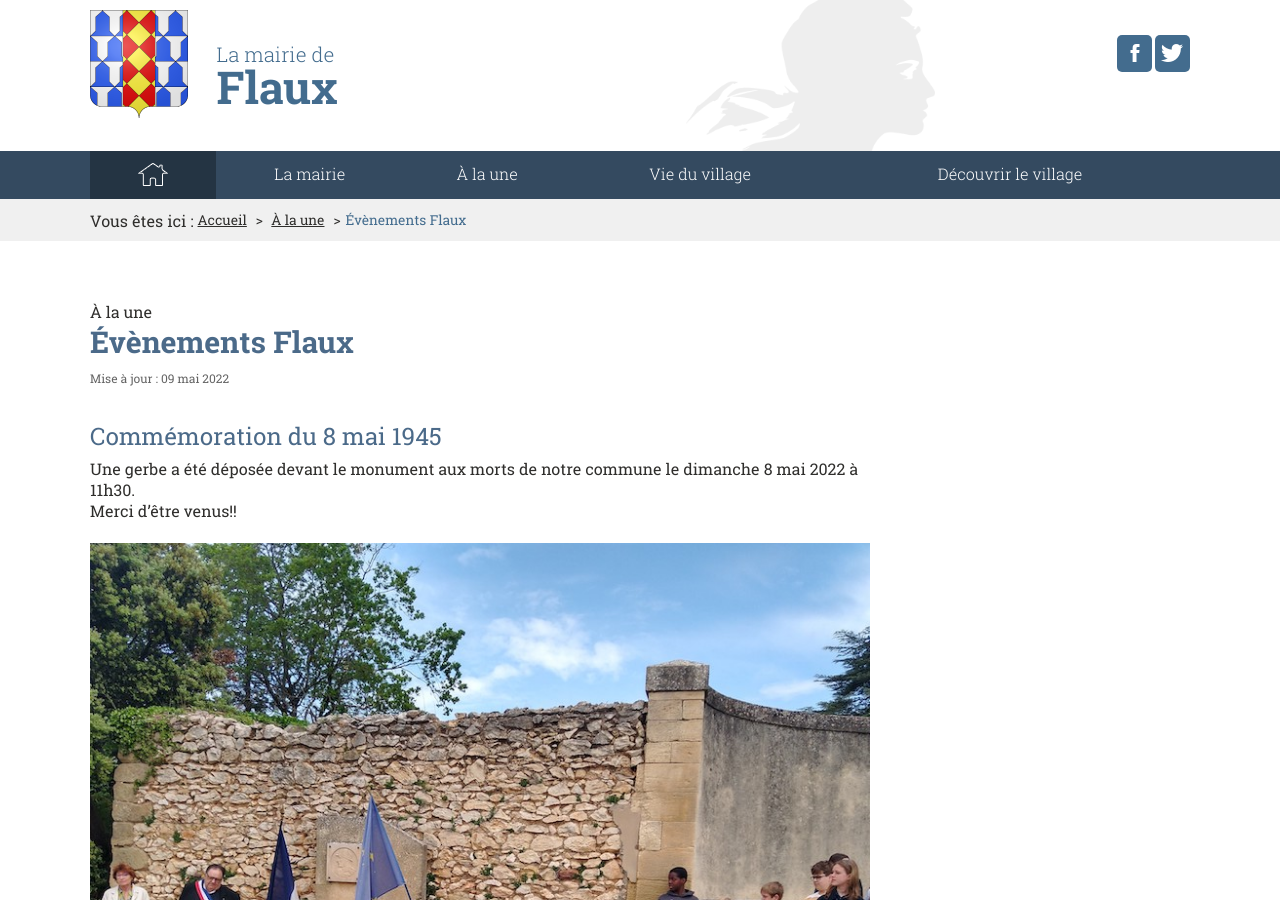
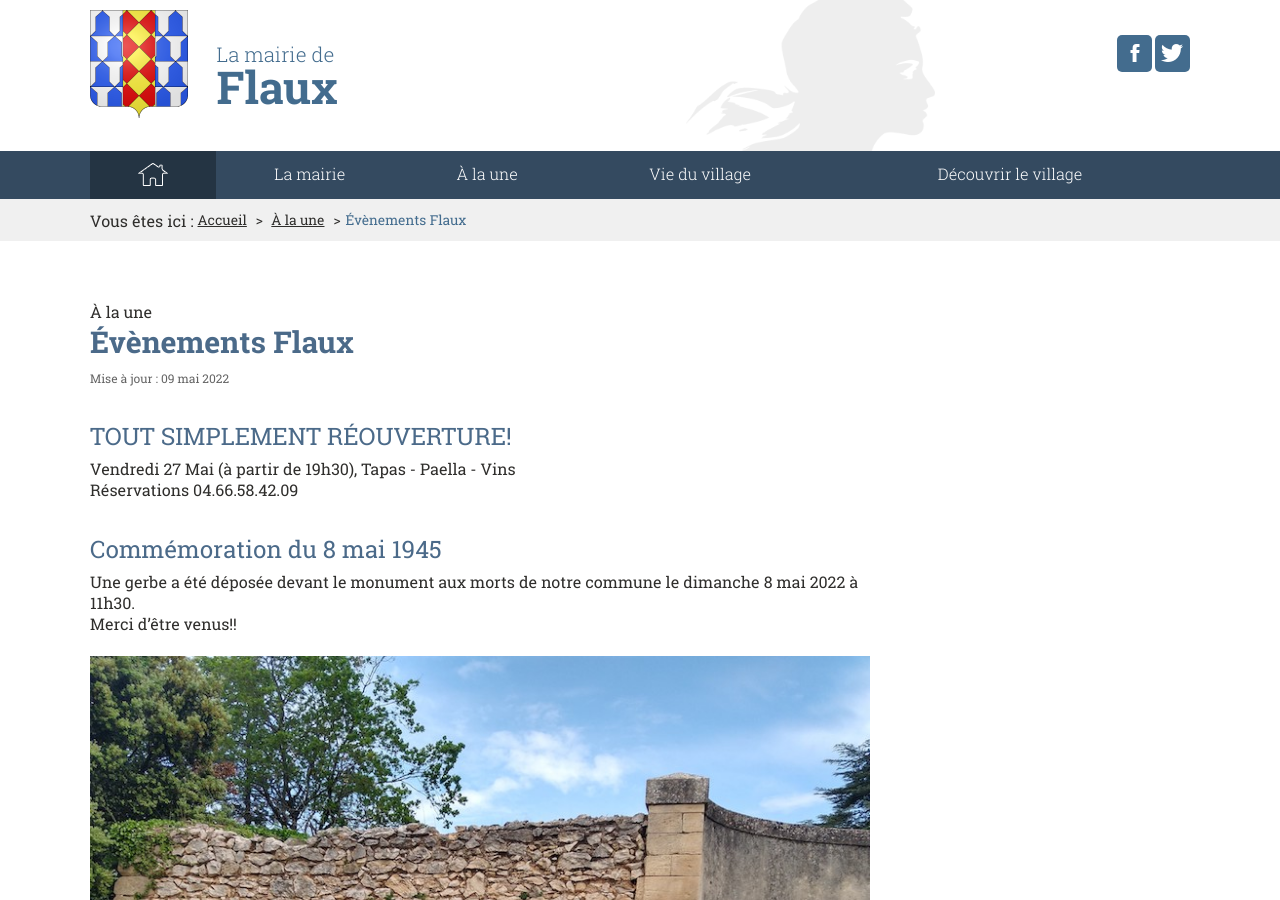
Before and after one commit to Flaux-Village/flaux-village.github.io, a Jekyll site: the page built from _actualites/evenementsflaux.md, in a window 1280 px wide and 900 px high. Built offline with Jekyll 4.4.1, drawn with Linux system fonts in a browser that asks for light colours.

Commit message:
Update evenementsflaux.md

```diff
--- a/_actualites/evenementsflaux.md
+++ b/_actualites/evenementsflaux.md
@@ -12,6 +12,10 @@ introduction:
 
 ---
 
+# TOUT SIMPLEMENT RÉOUVERTURE!<br>
+Vendredi 27 Mai (à partir de 19h30), Tapas - Paella - Vins <br>
+Réservations 04.66.58.42.09<br>
+
 # Commémoration du 8 mai 1945
 
 Une gerbe a été déposée devant le  monument aux morts de notre commune le dimanche 8 mai 2022 à 11h30.<br>
```
